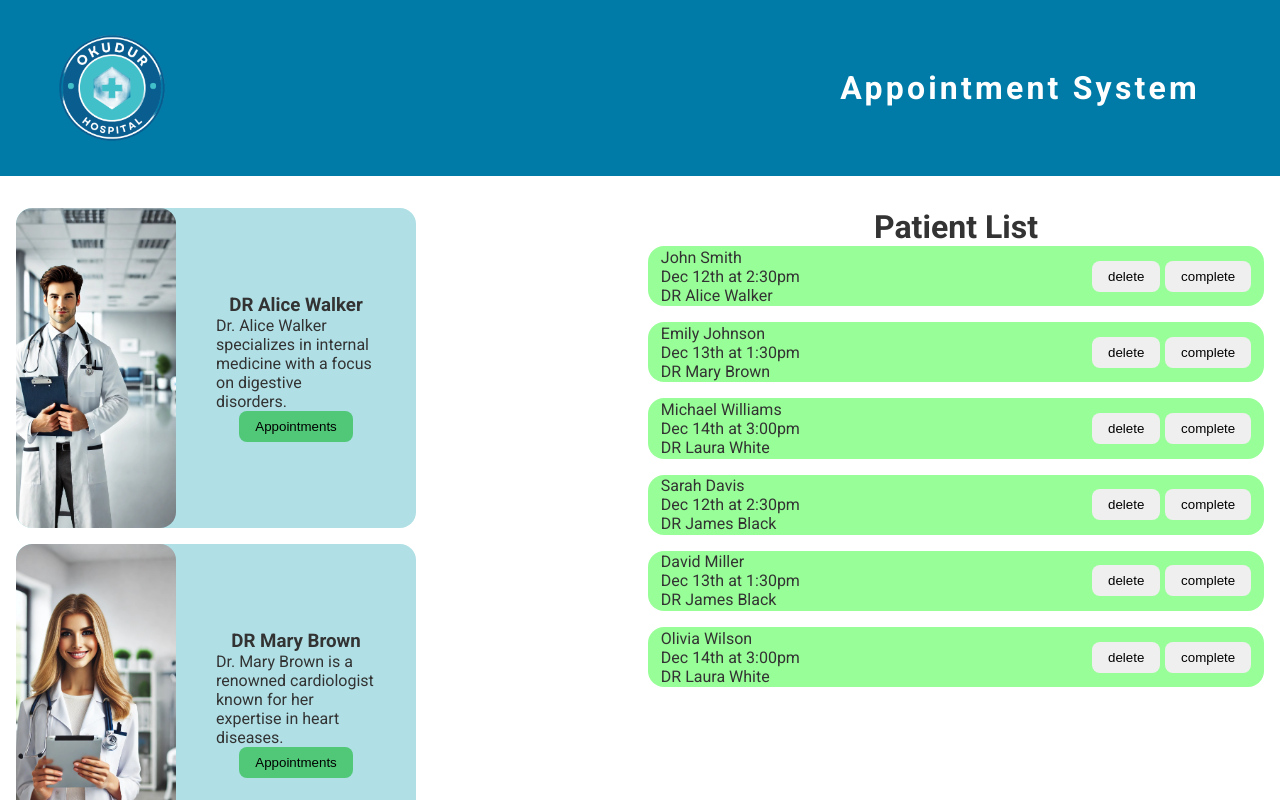
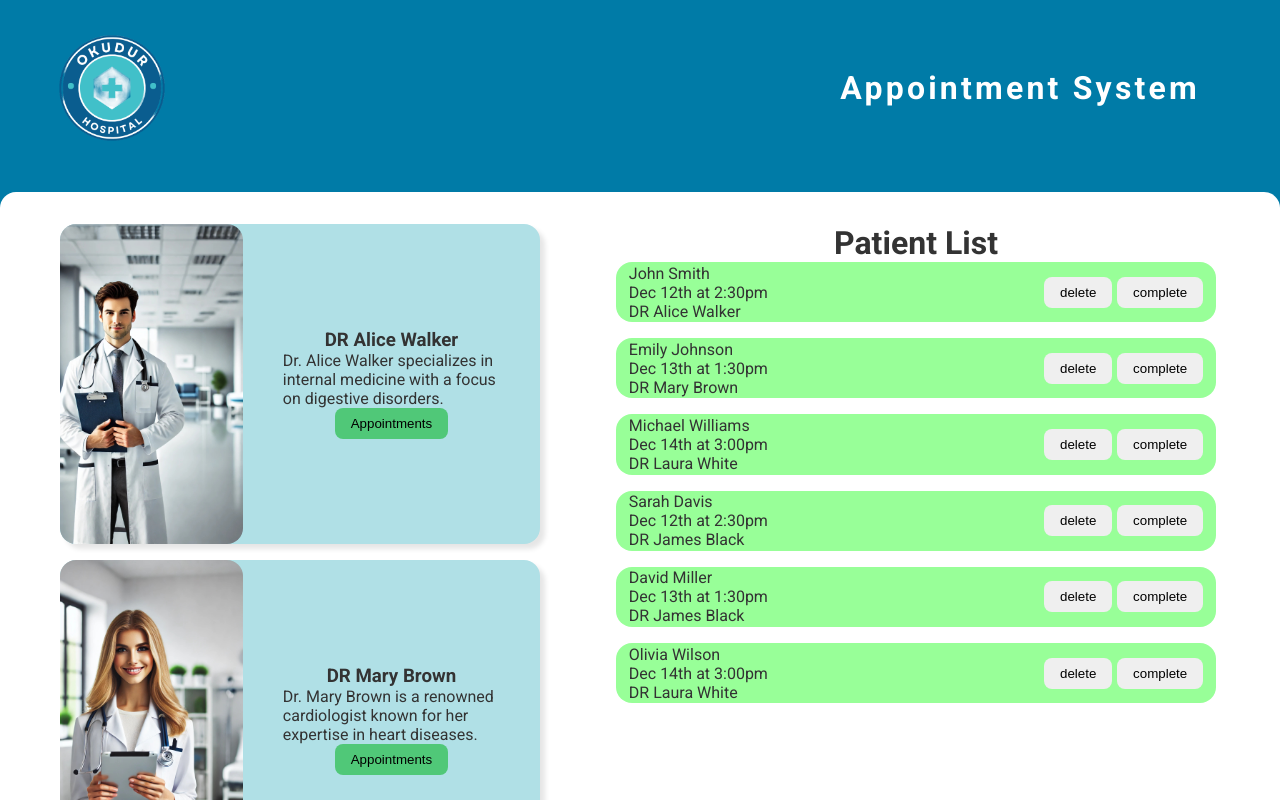
Before and after one commit to ucangun/Hospital_Appointment-_App, a React (Create React App) app: page / in a window 1280 px wide. Shown: the top 800 px of the page. Built offline with nearby package versions, Linux system fonts and the light colour scheme.

Commit message:
"Removed bootstrap and react-bootstrap dependencies, updated App.css styles, and modified PatientList.jsx component logic"

```diff
--- a/package.json
+++ b/package.json
@@ -6,9 +6,7 @@
     "@testing-library/jest-dom": "^5.17.0",
     "@testing-library/react": "^13.4.0",
     "@testing-library/user-event": "^13.5.0",
-    "bootstrap": "^5.3.3",
     "react": "^18.3.1",
-    "react-bootstrap": "^2.10.4",
     "react-dom": "^18.3.1",
     "react-icons": "^5.2.1",
     "react-scripts": "5.0.1",
--- a/src/App.css
+++ b/src/App.css
@@ -22,6 +22,7 @@
 
 body {
   font-family: "Roboto", sans-serif;
+  background-color: var(--color-cerulean-blue);
   color: var(--color-gray);
 }
 
@@ -54,7 +55,8 @@ nav h1 {
 
 .container {
   background-color: var(--color-white);
-  padding: 1rem 2rem 1rem 1rem;
+  border-radius: 1rem;
+  padding: 2rem 5rem 2rem 0rem;
   max-width: 80rem;
   margin: 1rem auto;
   display: grid;
@@ -77,19 +79,26 @@ nav h1 {
 .doctors_container {
   display: flex;
   flex-direction: column;
+  align-items: center;
   gap: 1rem;
+  max-height: 55rem;
+  overflow-y: auto;
+}
+
+.doctors_container::-webkit-scrollbar {
+  display: none;
 }
 
 .doctors {
+  max-width: 30rem;
+  height: 20rem;
   background-color: var(--color-powder-blue);
-  max-width: 25rem;
-  height: 20rem;
+  box-shadow: 5px 5px 5px rgba(0, 0, 0, 0.1);
   border-radius: 1rem;
   cursor: pointer;
 
   display: flex;
   align-items: center;
-  overflow: hidden;
 }
 
 .doctors img {
--- a/src/components/PatientList.jsx
+++ b/src/components/PatientList.jsx
@@ -12,8 +12,8 @@ const PatientList = ({
   setIsCompleted,
 }) => {
   const handleAppointment = (id, doctorName) => {
-    const selectedDoctor = doctors.find((doc) => doc.id === id);
-    setDoctors([selectedDoctor]);
+    const selectedDoctor = doctors.filter((doc) => doc.id === id);
+    setDoctors(selectedDoctor);
 
     setSelectedDoctorId(doctorName);
 
```
